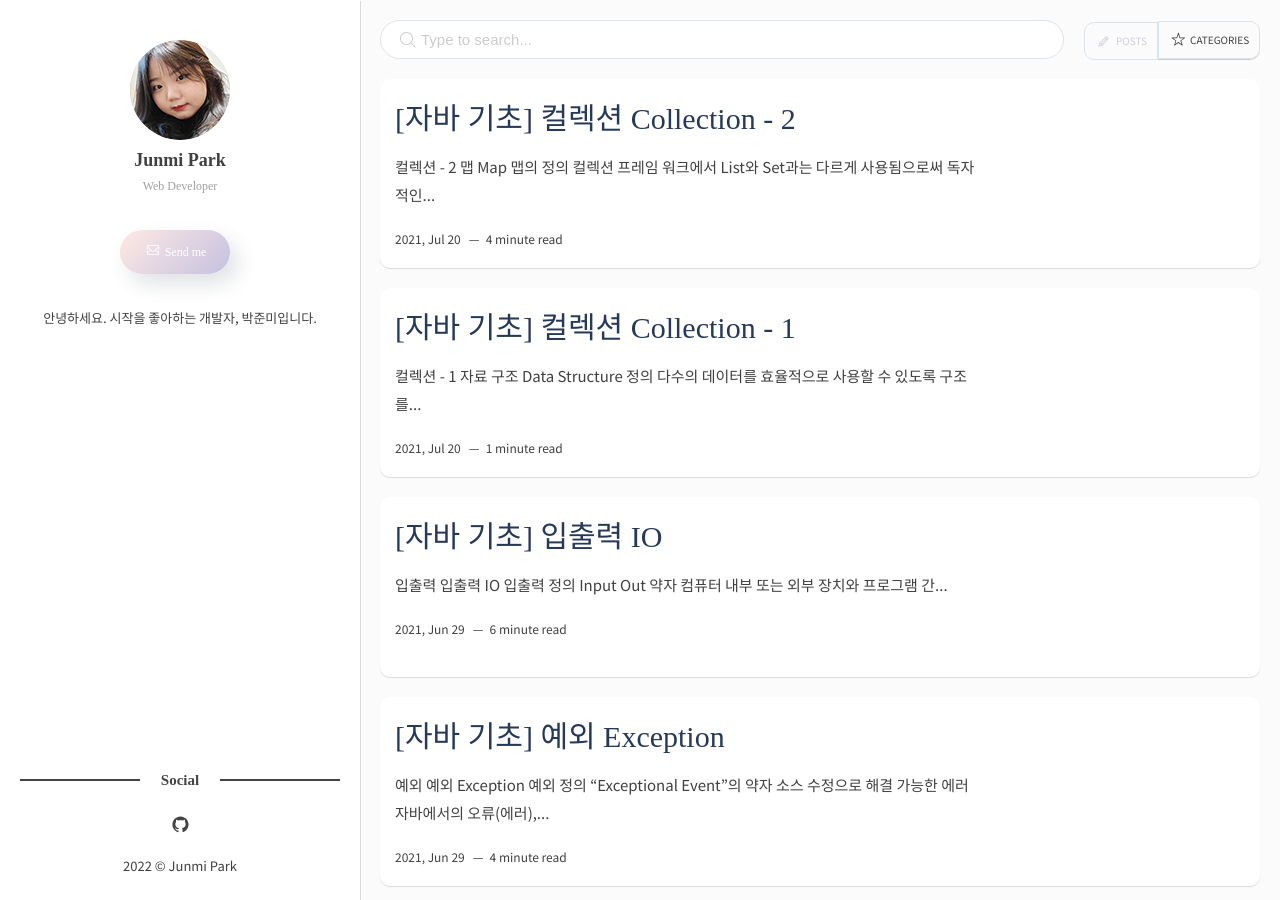
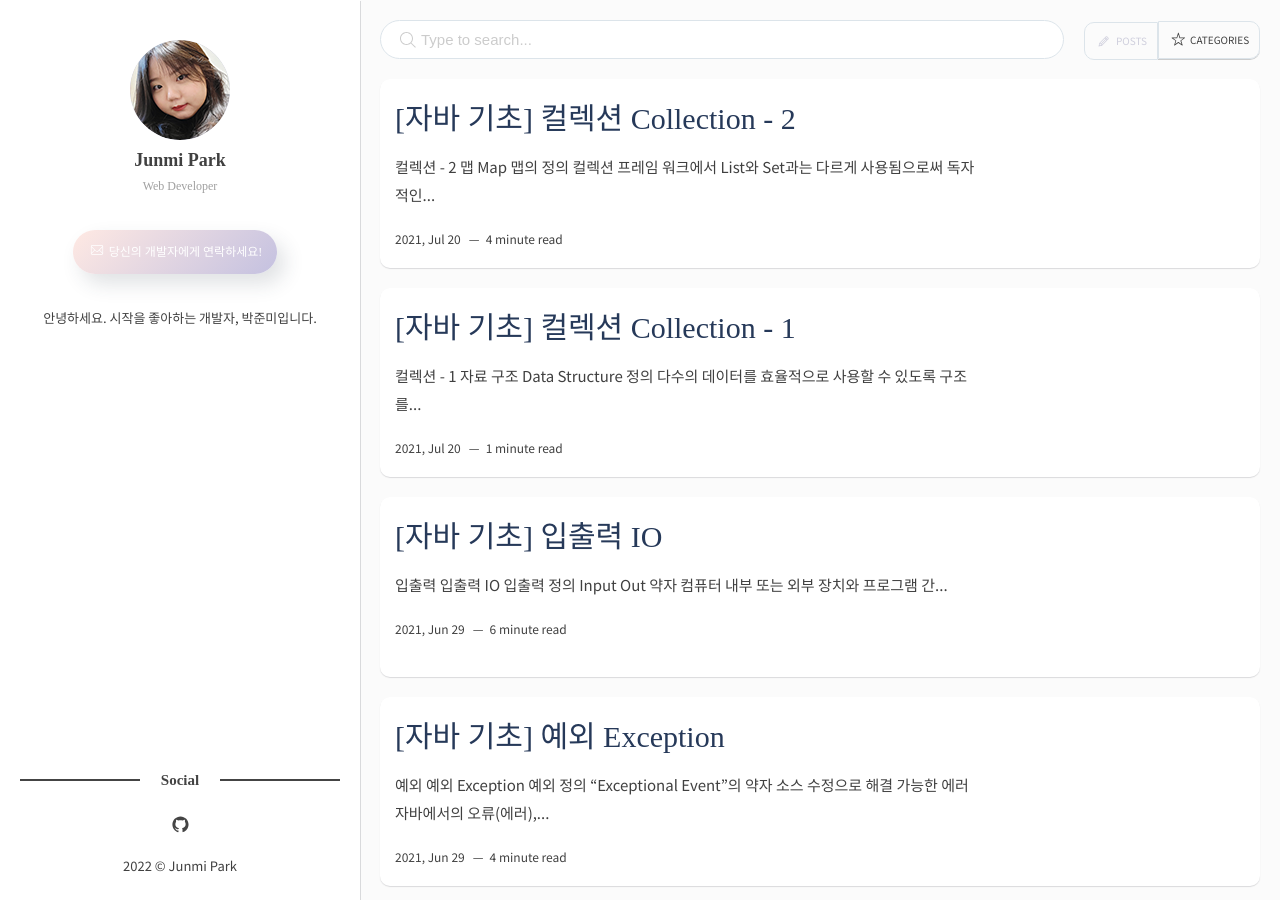
Before and after one commit to junmipark/junmipark.github.io, a Jekyll site: the page built from index.html, in a window 1280 px wide and 900 px high. Built offline with Jekyll 4.4.1, drawn with Linux system fonts in a browser that asks for light colours; some web fonts are replaced; the list of posts is cut into pages by our own code.

Commit message:
Update home.html

```diff
--- a/_layouts/home.html
+++ b/_layouts/home.html
@@ -14,7 +14,7 @@ layout: default
     </div>
     <div class="c-contact-menu">
       {% if site.author-email %}
-      <a href="/contact" class="c-contact-btn c-btn c-btn--secondary c-btn--round c-btn--shadow"><span data-icon='ei-envelope' data-size='s'></span> Send me</a>
+      <a href="/contact" class="c-contact-btn c-btn c-btn--secondary c-btn--round c-btn--shadow"><span data-icon='ei-envelope' data-size='s'></span> 당신의 개발자에게 연락하세요!</a>
       {% else %}
       {% endif %}
       {% if site.author-twitter %}
```
